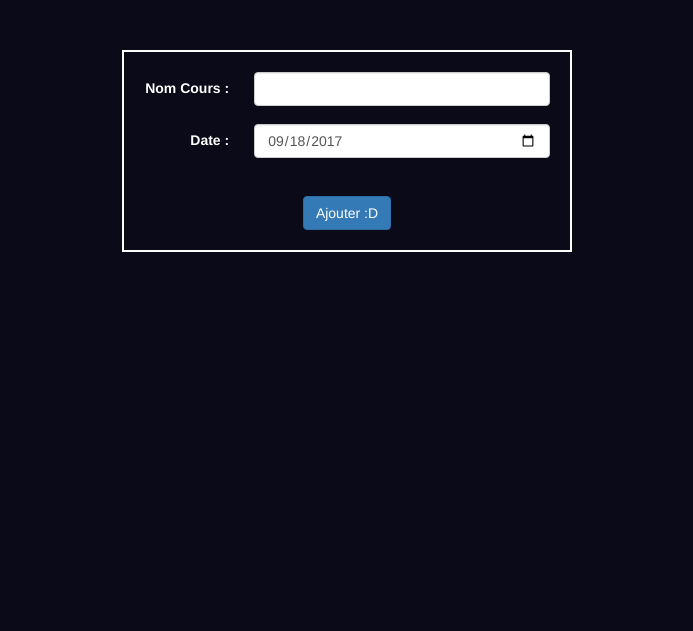
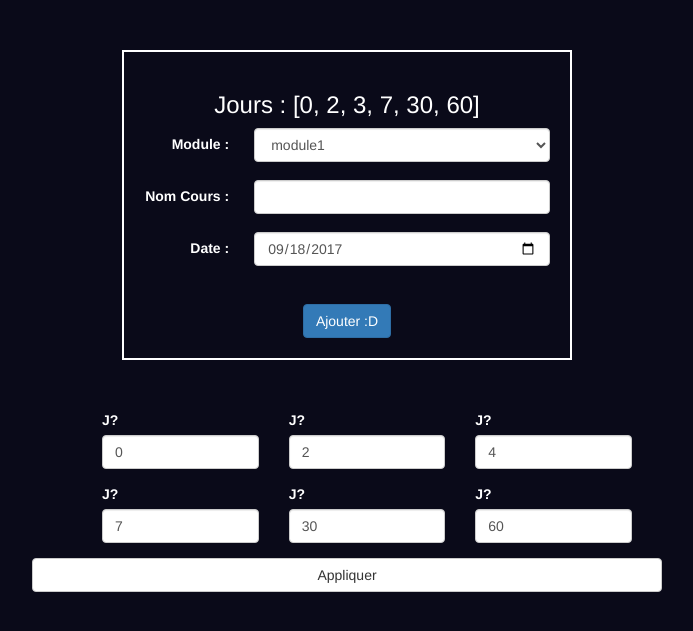
Before and after one commit to Oussama-Abderrahim/JMethod-Planner, a PHP site: page /index.html in a window 1280 px wide. Shown: the top 631 px of the page, without its empty margins (293-986 px from the left). Run offline with PHP 8.4, Linux system fonts and the light colour scheme; some libraries are stand-ins or nearby versions.

Commit message:
added days form

```diff
--- a/css/app.css
+++ b/css/app.css
@@ -1,11 +1,11 @@
 /*========================*/
-/* line 10, app.scss */
+/* line 9, app.scss */
 body {
   background-color: #0a0a19;
   color: white;
 }
 
-/* line 15, app.scss */
+/* line 14, app.scss */
 .agenda-form {
   width: 450px;
   margin: auto;
@@ -14,12 +14,12 @@ body {
   text-align: center;
   border: 2px white solid;
 }
-/* line 23, app.scss */
+/* line 22, app.scss */
 .agenda-form .form-group {
   display: flex;
   justify-content: space-between;
 }
-/* line 26, app.scss */
+/* line 25, app.scss */
 .agenda-form .form-group label {
   display: block;
   width: 120px;
@@ -27,7 +27,18 @@ body {
   margin-right: 25px;
   text-align: right;
 }
-/* line 37, app.scss */
+/* line 36, app.scss */
 .agenda-form .btn {
   margin-top: 20px;
 }
+
+/* line 41, app.scss */
+.days-form {
+  width: 600px;
+  margin: auto;
+  margin-top: 50px;
+}
+/* line 46, app.scss */
+.days-form ul {
+  list-style: none;
+}
--- a/css/app.scss
+++ b/css/app.scss
@@ -2,7 +2,6 @@
 
 
 $background-color : rgba(10,10,25, 1);
-
 
 /*========================*/
 
@@ -38,3 +37,13 @@ body {
     margin-top: 20px;
   }
 }
+
+.days-form {
+  width : 600px;
+  margin: auto;
+  margin-top: 50px;
+
+  ul {
+    list-style: none;
+  }
+}
--- a/index.html
+++ b/index.html
@@ -15,6 +15,15 @@
 		<div class="main-wrapper">
 
 			<form class="agenda-form" id="add-form">
+				<h3 id="jours">Jours : [0, 2, 3, 7, 30, 60]</h3>
+				<div class="form-group">
+					<label for="nameModule">Module : </label>
+					<select name="nameModule" id="nameModule" class="form-control">
+						<option value="nom1">module1</option>
+						<option value="nom1" onclick="alert("add");">Add module</option>
+					</select>
+				</div>
+
 				<div class="form-group">
 					<label for="nameCours">Nom Cours : </label>
 					<input type="text" class="form-control" id="nameCours" name="name">
@@ -27,8 +36,52 @@
 
 				<button class="btn btn-primary">Ajouter :D</button>
 			</form>
+		</div>
 
-		</div>
+
+		<form class="row days-form" id="days-form">
+			<ul>
+				<li class="col-xs-6 col-md-4">
+					<div class="j-block form-group">
+						<label for="j0-block">J?</label>
+						<input type="number" class="form-control" id = "j0-block" value="0">
+					</div>
+				</li>
+				<li class="col-xs-6 col-md-4">
+					<div class="j-block form-group">
+						<label for="j1-block">J?</label>
+						<input type="number" class="form-control" id = "j1-block" value="2">
+					</div>
+				</li>
+				<li class="col-xs-6 col-md-4">
+					<div class="j-block form-group">
+						<label for="j2-block">J?</label>
+						<input type="number" class="form-control" id = "j2-block" value="4">
+					</div>
+				</li>
+				<li class="col-xs-6 col-md-4">
+					<div class="j-block form-group">
+						<label for="j3-block">J?</label>
+						<input type="number" class="form-control" id = "j3-block" value="7">
+					</div>
+				</li>
+				<li class="col-xs-6 col-md-4">
+					<div class="j-block form-group">
+						<label for="j4-block">J?</label>
+						<input type="number" class="form-control" id = "j4-block" value="30">
+					</div>
+				</li>
+				<li class="col-xs-6 col-md-4">
+					<div class="j-block form-group">
+						<label for="j5-block">J?</label>
+						<input type="number" class="form-control" id = "j5-block" value="60">
+					</div>
+				</li>
+			</ul>
+			<div class="row">
+				<button class="btn btn-default col-md-12">Appliquer</button>
+			</div>
+		</form>
 	</body>
 
     <script async defer src="https://apis.google.com/js/api.js"></script>
--- a/js/index.js
+++ b/js/index.js
@@ -6,7 +6,7 @@ var signedIn = false;
 /**
 * Load the API and make an API call.  Display the results on the screen.
 */
-function callScriptFunction(functionName, params) {
+function callScriptFunction(functionName, params, cb) {
     var scriptId = "M03gl6uGURqOwJt4wg-IiZAMT48mCopNc";
 
     // Call the Execution API run method
@@ -20,7 +20,7 @@ function callScriptFunction(functionName, params) {
         "parameters": params
       }
     }).then(function(resp) {
-      alert("Done !");
+      cb(resp);
     });
 }
 
@@ -39,11 +39,8 @@ function checkSignedIn(cb) {
 
 function inputValid(nom, date) {
   if(nom === undefined || nom === "") return false;
-
   if(date === undefined || date == "") return false;
-
   return true;
-
 }
 
 
@@ -54,7 +51,9 @@ function submitForm() {
     var date = document.getElementById('dateCours').valueAsDate;
 
     if(inputValid(nomCours, date)) {
-      callScriptFunction("addCours", ["Cours", nomCours, date]);
+      callScriptFunction("addCours", ["Cours", nomCours, date], function(){
+        alert("done");
+      });
     }
     else {
       alert("invalid input");
@@ -63,9 +62,44 @@ function submitForm() {
 
 }
 
+function updateDays(){
+  checkSignedIn(function() {
+    var days = [$("#j0-block").val(),
+                $("#j1-block").val(),
+                $("#j2-block").val(),
+                $("#j3-block").val(),
+                $("#j4-block").val(),
+                $("#j5-block").val()
+                ].join("-");
+
+    //check days here
+
+    callScriptFunction("updateDays", [days], function(resp){
+      showDays();
+    });
+  });
+}
 
 $('#add-form').submit(function(e){
     e.preventDefault();
 
     submitForm();
 });
+
+$('#days-form').submit(function(e){
+    e.preventDefault();
+
+    updateDays();
+});
+
+function showDays() {
+  $("#jours").val(
+    "Jours : " + "[0, 2, 3, 7, 30, 60]"
+  );
+  $("#j0-block").val(0);
+  $("#j1-block").val(2);
+  $("#j2-block").val(3);
+  $("#j3-block").val(7);
+  $("#j4-block").val(30);
+  $("#j5-block").val(60);
+}
```
